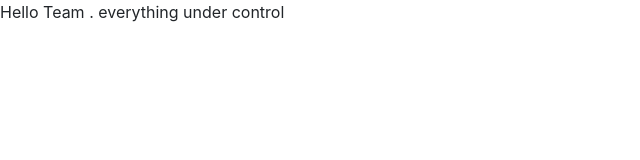
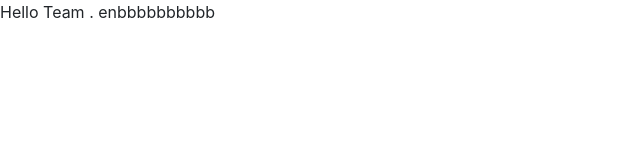
Before and after one commit to nashmi-team/React-E-commerce, a React (Create React App) app: page / in a window 1280 px wide. Shown: the top 160 px of the page, without its empty margins (0-640 px from the left). Built offline with nearby package versions, Linux system fonts and the light colour scheme.

Commit message:
testing2

```diff
--- a/src/App.js
+++ b/src/App.js
@@ -2,7 +2,7 @@ import "./App.css";
 
 const App = () => {
   // All State
-  return <div className="App">Hello Team . everything under control</div>;
+  return <div className="App">Hello Team . enbbbbbbbbbb</div>;
 };
 
 export default App;
```
